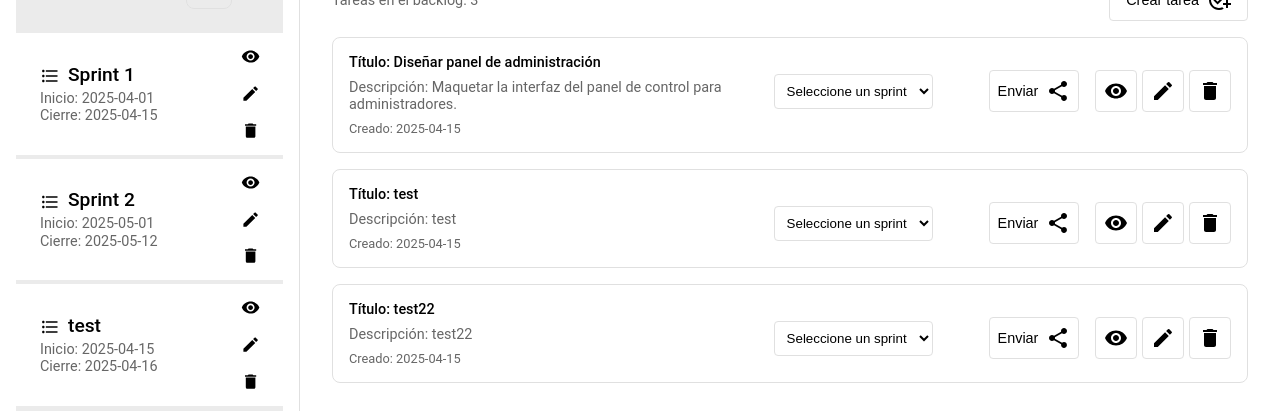
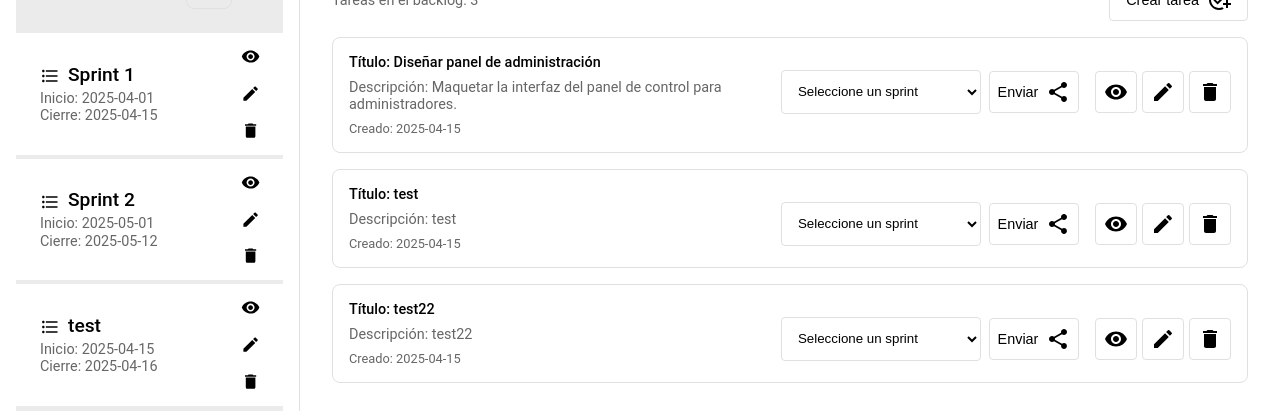
Before and after one commit to PabloEchegaray97/tp_adm_tareas, a React (Vite) app: page / in a window 1280 px wide. Shown: the part 161-572 px from the top of the page. Built offline with nearby package versions, Linux system fonts and the light colour scheme; data requests are answered from the project's data file.

Commit message:
modif styles cards taks

```diff
--- a/src/components/ui/SprintSelector/SprintSelector.css
+++ b/src/components/ui/SprintSelector/SprintSelector.css
@@ -6,7 +6,7 @@
 }
 
 .sprint-select {
-  padding: 0.5rem;
+  padding: .77rem;
   border-radius: 4px;
   border: 1px solid var(--color-border);
   background-color: var(--color-bg-card);
--- a/src/components/ui/SprintSelector/SprintSelector.tsx
+++ b/src/components/ui/SprintSelector/SprintSelector.tsx
@@ -1,5 +1,4 @@
 import React, { useState, useEffect } from 'react';
-import { Add } from '@mui/icons-material';
 import './SprintSelector.css';
 import { useSprintStore } from '../../../store';
 import { SprintModal } from '../SprintModal/SprintModal';
@@ -20,9 +19,6 @@ export const SprintSelector: React.FC<SprintSelectorProps> = ({
     fetchSprints();
   }, [fetchSprints]);
 
-  const handleOpenModal = () => {
-    setShowModal(true);
-  };
 
   const handleCloseModal = () => {
     setShowModal(false);
@@ -51,13 +47,6 @@ export const SprintSelector: React.FC<SprintSelectorProps> = ({
         ))}
       </select>
 
-      <button
-        className="create-sprint-btn"
-        onClick={handleOpenModal}
-        title="Crear nuevo sprint"
-      >
-        <Add />
-      </button>
 
       {showModal && <SprintModal handleCloseModal={handleCloseModal} />}
     </div>
```
